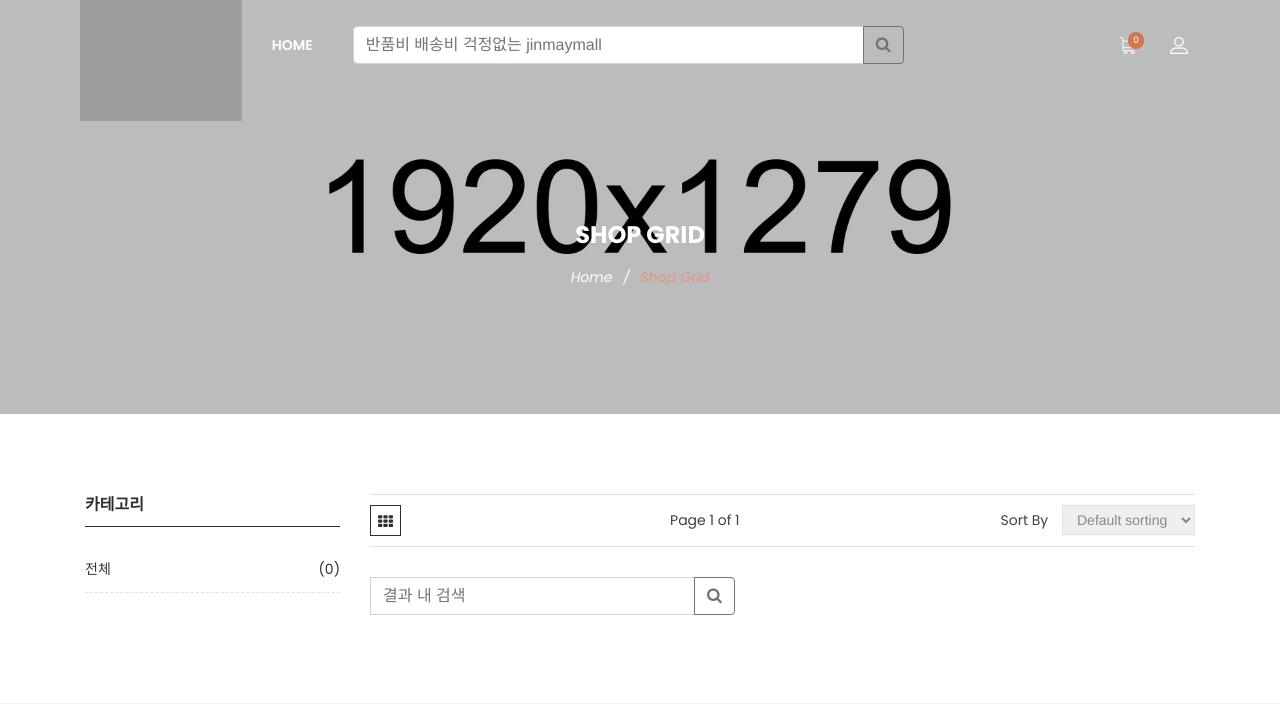
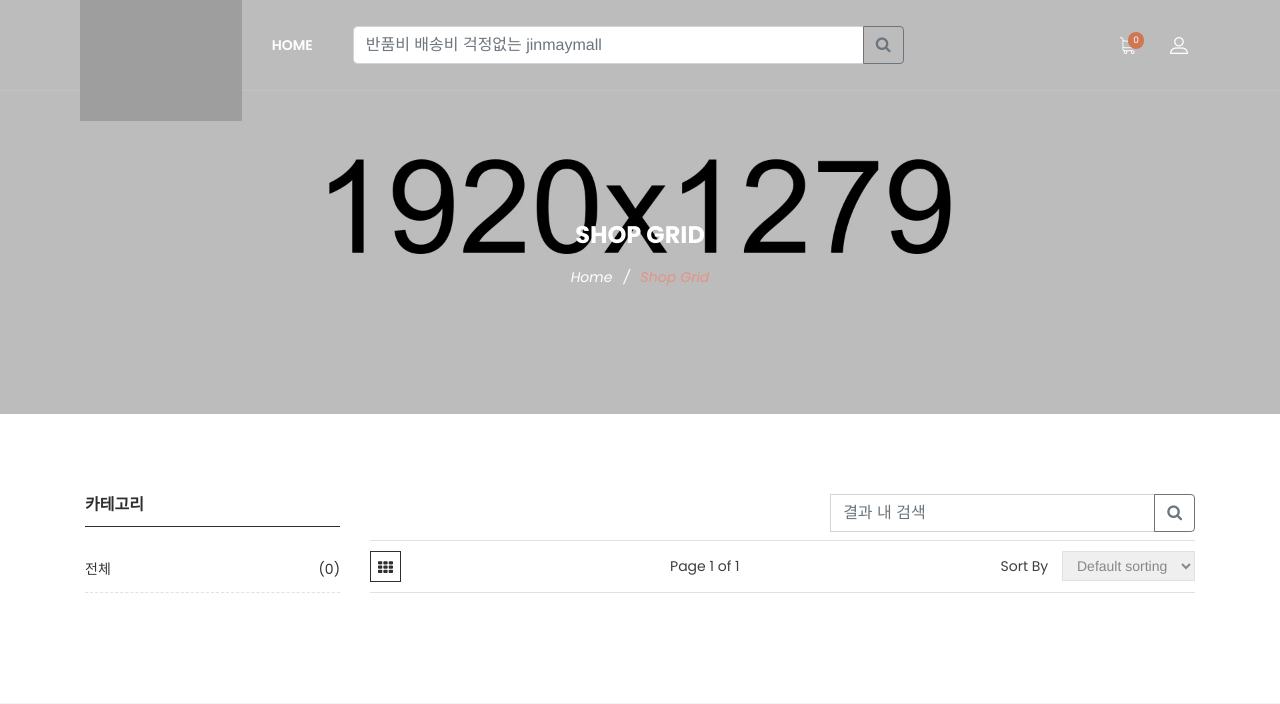
Before and after one commit to jinmay/jinmaymall, a Django app: page /products/ in a window 1280 px wide. Shown: the top 704 px of the page. Run offline with Django 3.2, Linux system fonts and the light colour scheme; data that the repository does not hold is empty; some libraries are stand-ins or nearby versions; some web fonts are replaced; grey boxes are pictures that could not be loaded.

Commit message:
결과 내 검색 위치 변경

```diff
--- a/products/templates/products/product_list.html
+++ b/products/templates/products/product_list.html
@@ -39,6 +39,21 @@
 				<!-- //Left nav -->
 
 				<div class="col-lg-9 col-12 order-1 order-lg-2">
+					<div class="row mb-2">
+						<div class="col-lg-12">
+							<form class="form-inline pull-right" action="" method="GET">
+								<div class="input-group">
+									<input type="hidden" name="category" value="{{ category_id }}">
+									<input type="text" class="form-control" placeholder="결과 내 검색" size="30" name="qq" value="{{ qq }}">
+									<div class="input-group-append">
+										<button type="submit" class="btn btn-outline-secondary">
+											<i class="fa fa-search fa-1x" aria-hidden="true"></i>
+										</button>
+									</div>
+								</div>
+							</form>
+						</div>
+					</div>
 					<!-- Middle top -->
 					<div class="row">
 						<div class="col-lg-12">
@@ -113,18 +128,6 @@
 								{% endfor %}
 							</div>
 
-							<form class="form-inline" action="" method="GET">
-								<div class="input-group">
-									<input type="hidden" name="category" value="{{ category_id }}">
-									<input type="text" class="form-control" placeholder="결과 내 검색" size="30" name="qq" value="{{ qq }}">
-									<div class="input-group-append">
-										<button type="submit" class="btn btn-outline-secondary">
-											<i class="fa fa-search fa-1x" aria-hidden="true"></i>
-										</button>
-									</div>
-								</div>
-							</form>
-
 							{% include 'products/_pagination.html' %}
 						</div>
 					</div>
```
